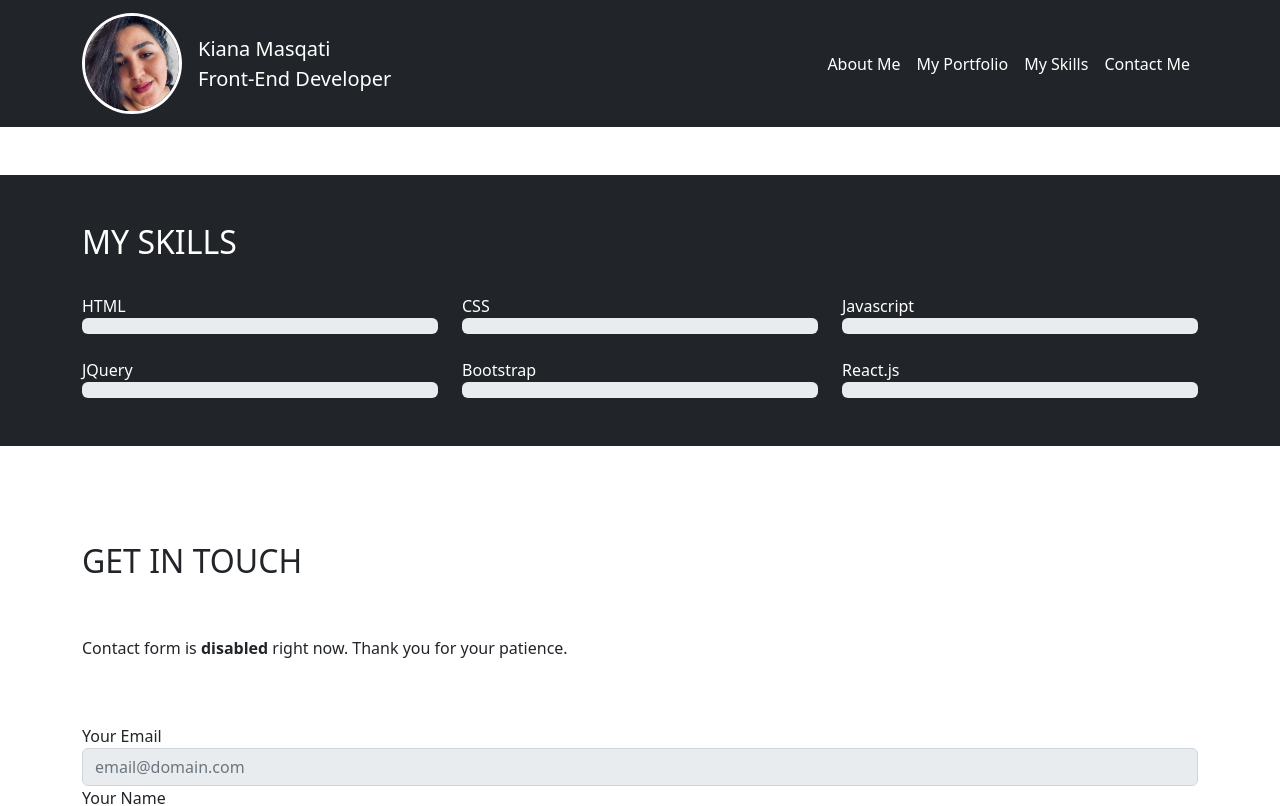
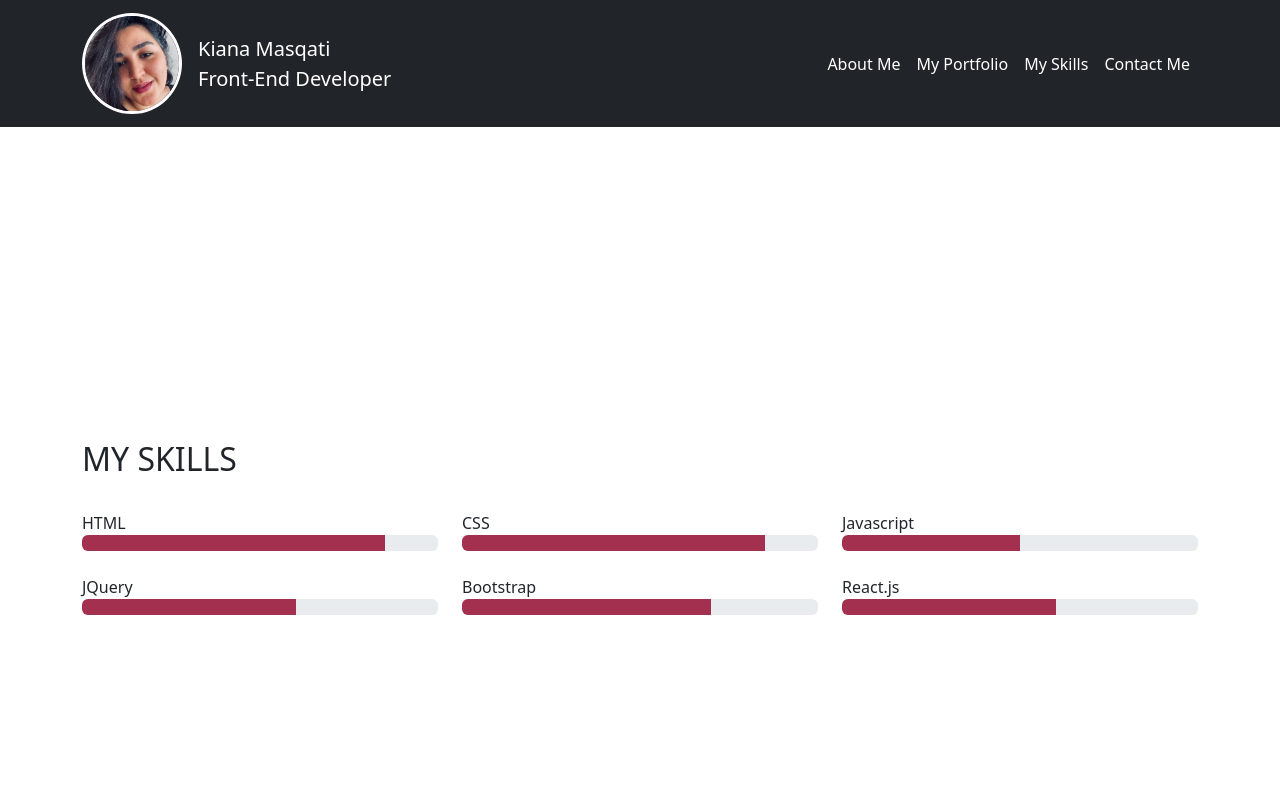
Before and after one commit to KianaMsqt/react-portfolio, a React (Create React App) app: page /skills in a window 1280 px wide. Shown: the top 806 px of the page. Built offline with nearby package versions, Linux system fonts and the light colour scheme.

Commit message:
- Add Skills component

```diff
--- a/src/App.js
+++ b/src/App.js
@@ -8,6 +8,7 @@ import 'bootstrap/dist/css/bootstrap.min.css';
 import Header from './components/Header';
 import About from './components/About';
 import Portfolio from './components/Portfolio';
+import Skills from './components/Skills';
 import Contact from './components/pages/Contact';
 
 function App() {
@@ -21,52 +22,9 @@ function App() {
 			{/* Define a default route that will render the Home component */}
 			<Route path="/" element={<About />} />
 			<Route path="/portfolio" element={<Portfolio />} />
+			<Route path="/skills" element={<Skills />} />
 			<Route path="/contact" element={<Contact />} />
 		</Routes>
-
-		<section id="skills" className="bg-dark text-white">
-			<div className="container mt-5 mb-5 pt-5 pb-5">
-				<h2>My Skills</h2>
-				<div className="row gx-4 justify-content-between">
-					<div className="col-lg-4 col-md-6 mt-4">
-						HTML
-						<div className="progress">
-							<div className="progress-bar" role="progressbar" aria-valuenow="85" aria-valuemin="0" aria-valuemax="100"></div>
-						</div>
-					</div>
-					<div className="col-lg-4 col-md-6 mt-4">
-						CSS
-						<div className="progress">
-							<div className="progress-bar" role="progressbar" aria-valuenow="85" aria-valuemin="0" aria-valuemax="100"></div>
-						</div>
-					</div>
-					<div className="col-lg-4 col-md-6 mt-4">
-						Javascript
-						<div className="progress">
-							<div className="progress-bar" role="progressbar" aria-valuenow="50" aria-valuemin="0" aria-valuemax="100"></div>
-						</div>
-					</div>
-					<div className="col-lg-4 col-md-6 mt-4">
-						JQuery
-						<div className="progress">
-							<div className="progress-bar" role="progressbar" aria-valuenow="60" aria-valuemin="0" aria-valuemax="100"></div>
-						</div>
-					</div>
-					<div className="col-lg-4 col-md-6 mt-4">
-						Bootstrap
-						<div className="progress">
-							<div className="progress-bar" role="progressbar" aria-valuenow="50" aria-valuemin="0" aria-valuemax="100"></div>
-						</div>
-					</div>
-					<div className="col-lg-4 col-md-6 mt-4">
-						React.js
-						<div className="progress">
-							<div className="progress-bar" role="progressbar" aria-valuenow="1" aria-valuemin="0" aria-valuemax="100"></div>
-						</div>
-					</div>
-				</div>
-			</div>
-		</section>
 
 		<section id="contact">
 			<div className="container mt-5 mb-5 pt-5 pb-5">
--- /dev/null
+++ b/src/components/Skills/Skills.css
@@ -0,0 +1,5 @@
+.skills {
+    display: flex;
+    align-items: center;
+    min-height: 100vh;
+}
--- /dev/null
+++ b/src/components/Skills/index.jsx
@@ -0,0 +1,52 @@
+import React from "react";
+import "./Skills.css"
+
+function Skills() {
+  return <>
+        <section id="skills" className="skills">
+			<div className="container mt-5 mb-5 pt-5 pb-5">
+				<h2>My Skills</h2>
+				<div className="row gx-4 justify-content-between">
+					<div className="col-lg-4 col-md-6 mt-4">
+						HTML
+						<div className="progress">
+							<div className="progress-bar" role="progressbar" style={{width: "85%"}} aria-valuenow="85" aria-valuemin="0" aria-valuemax="100"></div>
+						</div>
+					</div>
+					<div className="col-lg-4 col-md-6 mt-4">
+						CSS
+						<div className="progress">
+							<div className="progress-bar" role="progressbar" style={{width: "85%"}} aria-valuenow="85" aria-valuemin="0" aria-valuemax="100"></div>
+						</div>
+					</div>
+					<div className="col-lg-4 col-md-6 mt-4">
+						Javascript
+						<div className="progress">
+							<div className="progress-bar" role="progressbar" style={{width: "50%"}} aria-valuenow="50" aria-valuemin="0" aria-valuemax="100"></div>
+						</div>
+					</div>
+					<div className="col-lg-4 col-md-6 mt-4">
+						JQuery
+						<div className="progress">
+							<div className="progress-bar" role="progressbar" style={{width: "60%"}} aria-valuenow="60" aria-valuemin="0" aria-valuemax="100"></div>
+						</div>
+					</div>
+					<div className="col-lg-4 col-md-6 mt-4">
+						Bootstrap
+						<div className="progress">
+							<div className="progress-bar" role="progressbar" style={{width: "70%"}} aria-valuenow="50" aria-valuemin="0" aria-valuemax="100"></div>
+						</div>
+					</div>
+					<div className="col-lg-4 col-md-6 mt-4">
+						React.js
+						<div className="progress">
+							<div className="progress-bar" role="progressbar" style={{width: "60%"}} aria-valuenow="1" aria-valuemin="0" aria-valuemax="100"></div>
+						</div>
+					</div>
+				</div>
+			</div>
+		</section>
+    </>;
+}
+
+  export default Skills;
```
